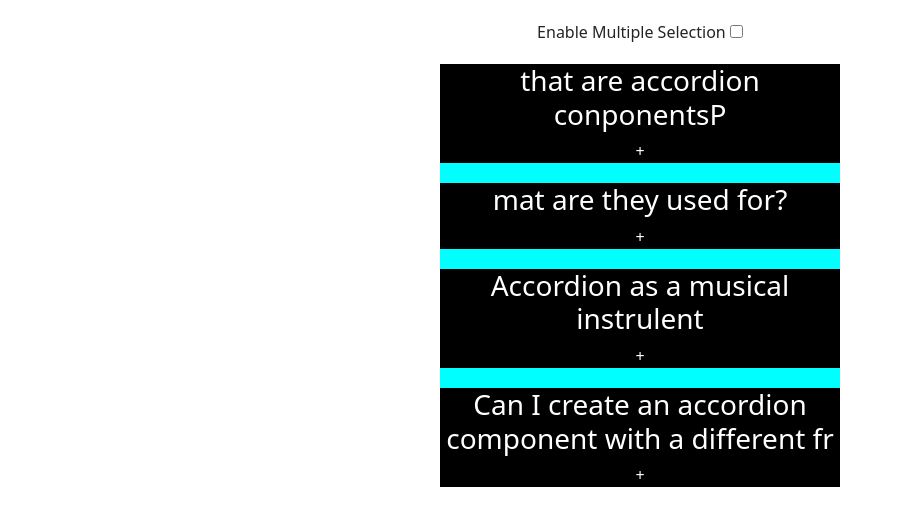
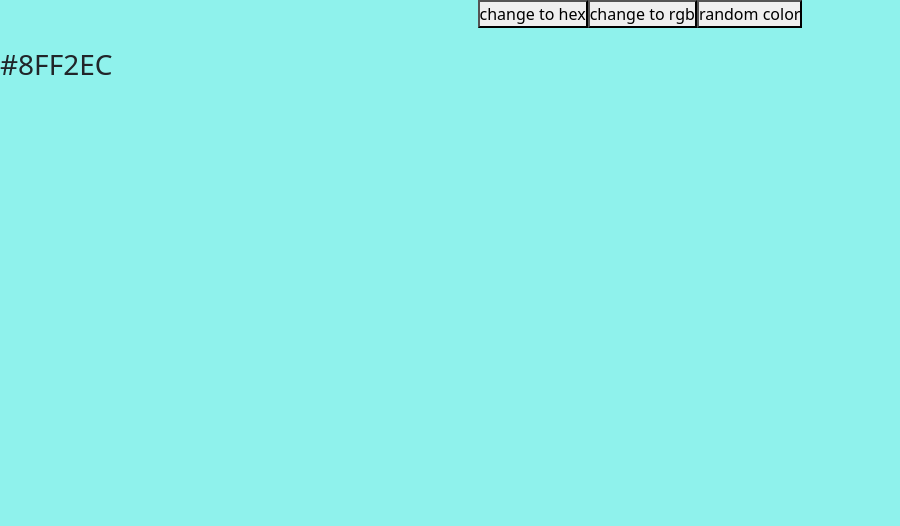
Before and after one commit to Mahdiar-Vaez/27-projects, a React app: page / in a window 1280 px wide. Shown: the top 526 px of the page, without its empty margins (0-900 px from the left). Built offline with nearby package versions, Linux system fonts and the light colour scheme.

Commit message:
randomColor generator

```diff
--- a/src/App.js
+++ b/src/App.js
@@ -1,8 +1,12 @@
 import React from 'react'
 import Accordion from './Components/Accordion/Accordion'
+import RandomColor from './Components/RandomColor'
 
 export default function App() {
   return (
-    <div><Accordion/></div>
+    <div>
+      {/* <Accordion/> */}
+      <RandomColor/>
+      </div>
   )
 }
--- /dev/null
+++ b/src/Components/RandomColor/index.jsx
@@ -0,0 +1,65 @@
+import React, { useEffect, useState } from "react";
+
+export default function RandomColor() {
+    const [type,setType]=useState('hex')
+    const[color,setColor]=useState('black')
+    useEffect(()=>{
+        type==='hex'?handleHexColor():handleRgbColor()
+    },[type])
+    function randomGenerator(length){
+        return Math.floor(Math.random()*length)
+    }
+    console.log(Math.floor(Math.random()*3))
+    function handleHexColor(){
+        const hex=[1,2,3,4,5,6,7,8,9,'A','B','C','D','E','F']
+        let hexText='#'
+    for (let i = 0; i < 6; i++) {
+            hexText+=hex[randomGenerator(hex.length)]
+    }
+    setColor(hexText)
+    }
+    function handleRgbColor(){
+        let rgbArray=[]
+        for (let i = 0; i < 3; i++) {
+            rgbArray.splice(1,0,randomGenerator(256))
+        }
+
+        let rgb=`(${rgbArray[0]},${rgbArray[1]},${rgbArray[2]})`
+        setColor(rgb)
+    }
+  return (
+    <div
+      style={{
+        width: "100vw",
+        height: "100vh",
+        display: "flex",
+        flexDirection: "column",
+        justifyContent: "center",
+        alignItems: "center",
+        gap: "20px",
+        background:type==='hex'?color:'rgb'+color
+
+      }}
+    >
+      <section  className="buttons-container">
+        <button onClick={()=>setType('hex')}>change to hex</button>
+        <button onClick={()=>setType('rgb')}>change to rgb</button>
+        <button onClick={type==='hex'?handleHexColor:handleRgbColor}> random color</button>
+      </section>
+      <section
+        style={{
+          width: "100%",
+          height: "100%",
+        }}
+        className="color"
+      >
+        {type==='hex'? <h3 className="color-text">
+            {color}
+        </h3>:<h3 className="color-text">
+            {'rgb'+color}
+            </h3>}
+
+      </section>
+    </div>
+  );
+}
```
Also changed, not shown: src/Components/RandomColor/style.css (added).
